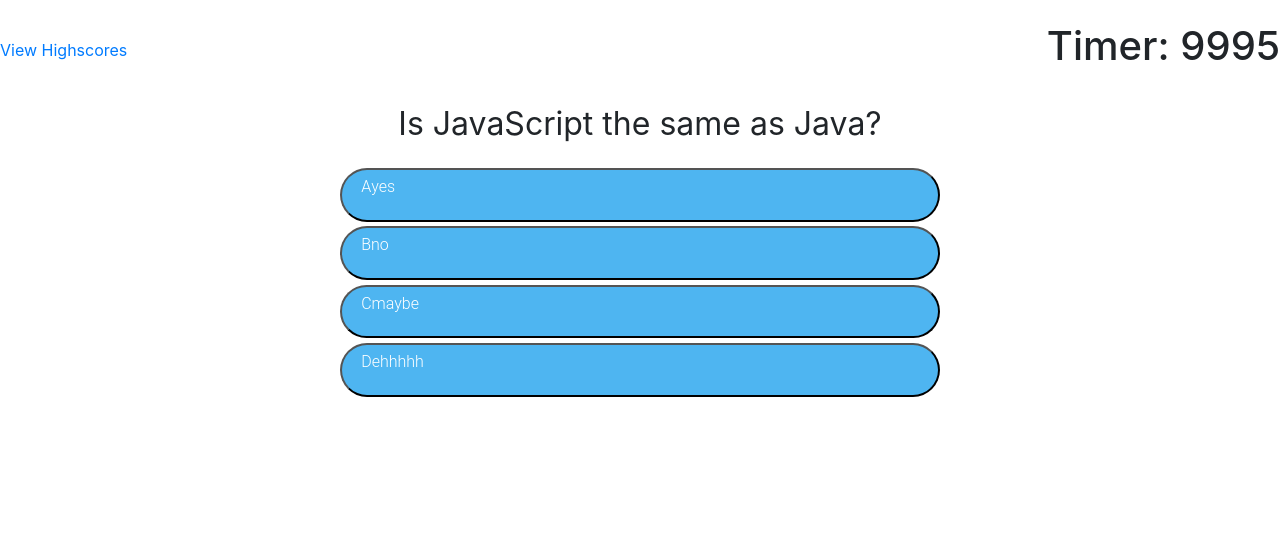
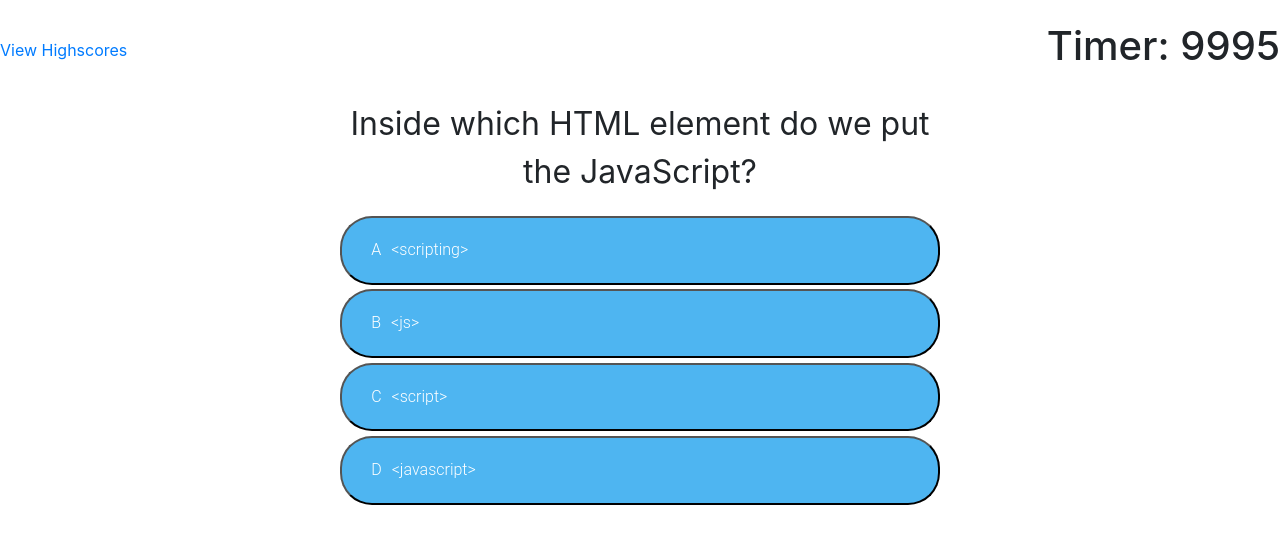
Before and after one commit to zmoore371/Homework-Week-4, a plain HTML site: page game.html in a window 1280 px wide. Drawn offline with nearby package versions, Linux system fonts and the light colour scheme.

Commit message:
added real questions

```diff
--- a/assets/game.css
+++ b/assets/game.css
@@ -41,3 +41,16 @@
     justify-content: center;
     margin: auto;
 }
+
+p{
+    margin-top: 0;
+    margin-bottom: 1rem;
+    padding-left: 10px;
+    padding-top: 15px;
+}
+
+.correct{
+    width: 600px;
+    border-top: 2px solid black;
+    margin: auto;
+}
--- a/assets/game.js
+++ b/assets/game.js
@@ -13,19 +13,19 @@ var quizBox = $(".quiz-box");
 
 const myQuestions = [
     {
-        question: "Is JavaScript the same as Java?",
-        answers: ["yes","no", "maybe","ehhhhh"],
-        correctAnswer: 2,
+        question: "Inside which HTML element do we put the JavaScript?",
+        answers: ["<scripting>","<js>", "<script>","<javascript>"],
+        correctAnswer: 3,
     },
     {
-        question: "What is my name",
-        answers: ["zach", "zcac", "clkn","slkj"],
-        correctAnswer: 1,
+        question: "What method returns the first index at which a given element can be found in an array, or -1 if it is not present?",
+        answers: ["getIndex()", "location()", "indexOf()","None of the above"],
+        correctAnswer: 3,
     },
     {
-        question: "What temp is it?",
-        answers: ["60", "70", "80", "90"],
-        correctAnswer: 3,
+        question: "What method tests whether at least one element in the array passes the test implemented by the provided function. It returns true if, in the array, it finds an element for which the provided function returns true; otherwise it returns false. ?",
+        answers: ["reverse()", "shift()", "slice()", "some()"],
+        correctAnswer: 4,
     }
 
         //PUT A COMMA HER FOR THE NEXT QUESTION DINGUS
@@ -65,7 +65,6 @@ function userAnswer() {
         }
     });
 }
-
 
 function nextQuestion(){
     questionNumber++
@@ -114,6 +113,7 @@ function startTimer(){
 
     }, 1000);
 }
+
 var score = []
 var initials = $(".highscore-input")
 
@@ -134,6 +134,10 @@ function saveHighScore() {
 
 }
 
+init();
+
+
+
 // saveButton.on("click", function(event) {
 //     event.preventDefault();
 //     saveHighScore();
@@ -143,7 +147,7 @@ function saveHighScore() {
 
 
 
-init();
+
 
 
 // button.click(function(){
```
